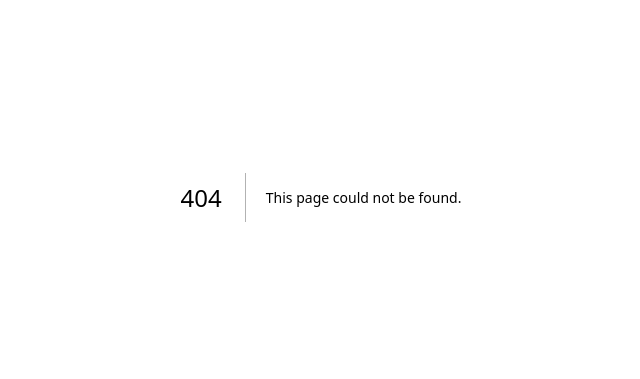
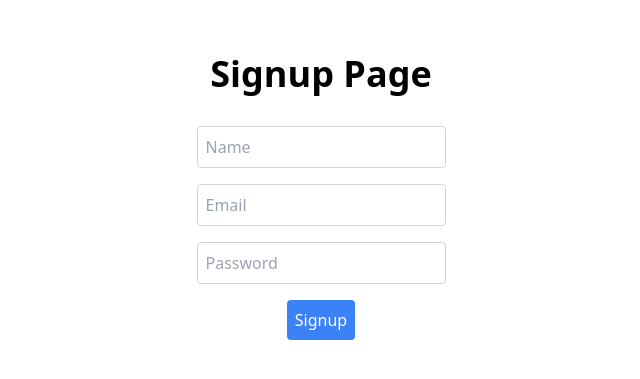
Before and after one commit to shivamxverma/DevBytes-medium, a Next.js app: page /signup in a window 1280 px wide. Before the commit this address had no page. Shown: the part 203-582 px from the top of the page, without its empty margins (319-959 px from the left). Built offline with nearby package versions, Linux system fonts and the light colour scheme.

Commit message:
added middleware authentication

```diff
--- /dev/null
+++ b/app/(auth)/signin/page.tsx
@@ -0,0 +1,58 @@
+'use client'
+import axios from 'axios';
+import { useRouter } from 'next/navigation';
+import { useState } from 'react';
+
+
+
+const SignupPage = () => {
+    const [email , setEmail] = useState<string>('');
+    const [password,setpassword] = useState<string>('');
+    const [success , setsuccess] = useState<boolean>(false);
+    const router = useRouter();
+
+    const onsubmitHandler = async () => {
+      try{
+        const res = await axios.post('http://localhost:3000/api/signin', { email: email, password: password });
+        console.log(res);
+        setEmail('');
+        setpassword('');
+        setsuccess(true);
+        router.push('/');
+      } catch(err){
+        setsuccess(false);
+        alert('Error ',err);
+      }
+    }
+
+    return (
+      <div className="flex flex-col items-center justify-center min-h-screen py-2">
+       <div>
+        {success&&<h1>You are successfuly Logged in</h1>}
+       </div>
+       <h1 className="text-4xl font-bold mb-8">Signin Page</h1>
+       <input
+         type="email"
+         placeholder="Email"
+         value={email}
+         onChange={(e) => setEmail(e.target.value)}
+         className="mb-4 p-2 border border-gray-300 rounded"
+       />
+       <input
+         type="password"
+         placeholder="Password"
+         value={password}
+         onChange={(e) => setpassword(e.target.value)}
+         className="mb-4 p-2 border border-gray-300 rounded"
+       />
+       <button
+         onClick={onsubmitHandler}
+         className="bg-blue-500 text-white p-2 rounded"
+       >
+         Signup
+       </button>
+      </div>
+    );
+}
+
+export default SignupPage;
--- /dev/null
+++ b/app/(auth)/signup/page.tsx
@@ -0,0 +1,61 @@
+'use client'
+import axios from 'axios';
+import { useState } from 'react';
+
+const SignupPage = () => {
+    const [name , setname] = useState<string>('');
+    const [email , setEmail] = useState<string>('');
+    const [password,setpassword] = useState<string>('');
+    const [success , setsuccess] = useState<boolean>(false);
+
+    const onsubmitHandler = async () => {
+      try{
+        const res = await axios.post('http://localhost:3000/api/signup', { name: name, email: email, password: password });
+        console.log(res);
+        setname('');
+        setEmail('');
+        setpassword('');
+        setsuccess(true);
+      } catch(err){
+        alert('Error ',err);
+      }
+    }
+
+    return (
+      <div className="flex flex-col items-center justify-center min-h-screen py-2">
+       <div>
+        {success&&<h1>You are successfuly Signup</h1>}
+       </div>
+       <h1 className="text-4xl font-bold mb-8">Signup Page</h1>
+       <input
+         type="text"
+         placeholder="Name"
+         value={name}
+         onChange={(e) => setname(e.target.value)}
+         className="mb-4 p-2 border border-gray-300 rounded"
+       />
+       <input
+         type="email"
+         placeholder="Email"
+         value={email}
+         onChange={(e) => setEmail(e.target.value)}
+         className="mb-4 p-2 border border-gray-300 rounded"
+       />
+       <input
+         type="password"
+         placeholder="Password"
+         value={password}
+         onChange={(e) => setpassword(e.target.value)}
+         className="mb-4 p-2 border border-gray-300 rounded"
+       />
+       <button
+         onClick={onsubmitHandler}
+         className="bg-blue-500 text-white p-2 rounded"
+       >
+         Signup
+       </button>
+      </div>
+    );
+}
+
+export default SignupPage;
--- /dev/null
+++ b/app/api/logout/route.ts
@@ -0,0 +1,11 @@
+import { NextResponse } from "next/server";
+
+export async function GET(){
+  try{
+    const response = NextResponse.json({ message: 'User logged out successfully' });
+    response.cookies.set('token', '', {httpOnly: true, expires : new Date(0)});
+    return response;
+  } catch(err){
+    return NextResponse.json({ error: (err as Error).message });
+  }
+}
--- /dev/null
+++ b/app/api/route.ts
@@ -0,0 +1,28 @@
+interface Request {
+  method: string;
+  headers: Headers;
+  body?: any;
+}
+
+interface BlogPost {
+  id: string;
+  title: string;
+  content: string;
+  author: string;
+  date: string;
+}
+
+export async function GET(req: Request): Promise<Response> {
+  const response = await fetch("https://api.vercel.app/blog", {
+    headers: {
+      "Content-Type": "application/json",
+    },
+  });
+
+  if (!response.ok) {
+    return new Response(JSON.stringify({ error: "Failed to fetch posts" }), { status: 500 });
+  }
+
+  const data: BlogPost[] = await response.json();
+  return new Response(JSON.stringify(data), { status: 200 });
+}
--- /dev/null
+++ b/app/api/signin/route.ts
@@ -0,0 +1,47 @@
+import { NextResponse } from 'next/server';
+import { PrismaClient } from '@prisma/client'
+import bcryptjs from 'bcryptjs';
+import jwt from 'jsonwebtoken';
+
+const prisma = new PrismaClient({});
+
+export async function POST(request: Request) {
+  try {
+    const { email, password } = await request.json();
+
+    const user = await prisma.user.findUnique({
+      where: {
+        email,
+      },
+    });
+
+    if(!user) {
+      return NextResponse.json({ error: 'User not found' }, { status: 404 });
+    }
+
+    const isValid = bcryptjs.compare(password, user.password);
+
+    if(!isValid) {
+      return NextResponse.json({ error: 'Invalid password' }, { status: 400 });
+    }
+
+    const tokenData = {
+      id: user.id,
+      email: user.email,
+    }
+
+    const token = jwt.sign(tokenData, process.env.JWT_SECRET!, {expiresIn: '1d'});
+    const response = NextResponse.json({
+      message : 'User logged in successfully',
+      token,
+    });
+
+    response.cookies.set('token',token , {httpOnly: true});
+
+    return response;
+
+  }
+  catch (error) {
+    return NextResponse.json({ error: (error as Error).message });
+  }
+}
--- /dev/null
+++ b/app/api/signup/route.ts
@@ -0,0 +1,36 @@
+import { NextResponse } from 'next/server';
+import { PrismaClient } from '@prisma/client'
+import bcryptjs from 'bcryptjs';
+// import { redirect } from 'next/dist/server/api-utils';
+
+const prisma = new PrismaClient({});
+
+export async function POST(request: Request) {
+  try {
+    const { name, email, password } = await request.json();
+
+    const user = await prisma.user.findUnique({
+      where: {
+        email,
+      },
+    });
+    if(user){
+      return NextResponse.json({ error: 'User already exists' });
+    }
+
+    const salt = await bcryptjs.genSalt (10);
+    const hashedPassword = await bcryptjs.hash(password, salt);
+
+    await prisma.user.create({
+      data: {
+        name,
+        email,
+        password: hashedPassword,
+      },
+    });
+    return NextResponse.json({ user });
+  }
+  catch (error) {
+    return NextResponse.json({ error: (error as Error).message });
+  }
+}
--- a/app/page.tsx
+++ b/app/page.tsx
@@ -3,6 +3,7 @@ import Image from "next/image";
 export default function Home() {
   return (
     <div>
+      <h1>Hello i am in home page</h1>
     </div>
   );
 }
--- a/package.json
+++ b/package.json
@@ -13,6 +13,7 @@
     "axios": "^1.7.9",
     "bcryptjs": "^2.4.3",
     "dotenv": "^16.4.7",
+    "jsonwebtoken": "^9.0.2",
     "next": "15.1.6",
     "pg": "^8.13.1",
     "react": "^19.0.0",
@@ -20,6 +21,7 @@
   },
   "devDependencies": {
     "@types/bcryptjs": "^2.4.6",
+    "@types/jsonwebtoken": "^9.0.8",
     "@types/node": "^20",
     "@types/react": "^19",
     "@types/react-dom": "^19",
```
Also changed, not shown: middleware.ts (added, +24 -0 lines), 1 other file (tests, documents, lock files or other folders).
